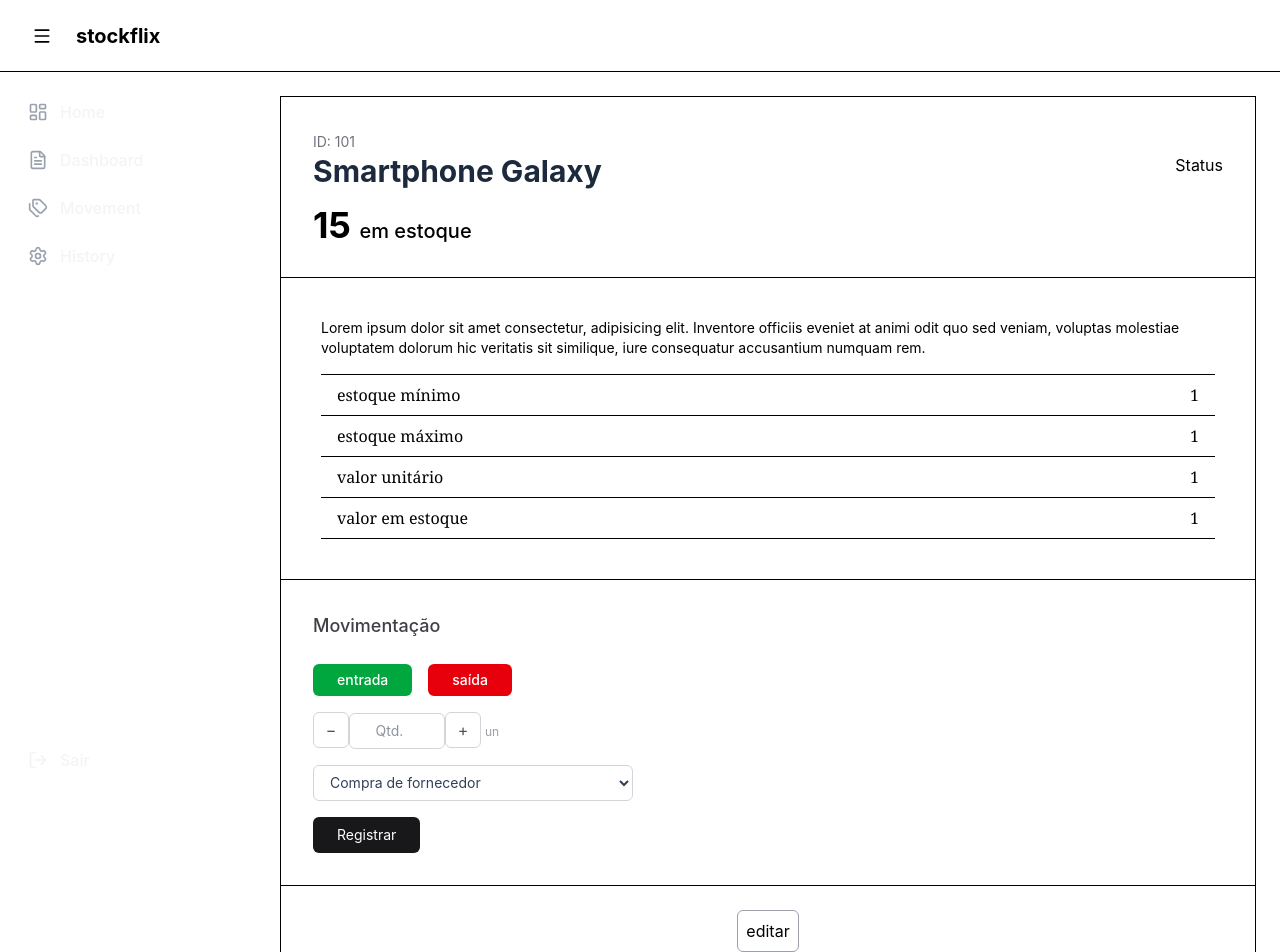
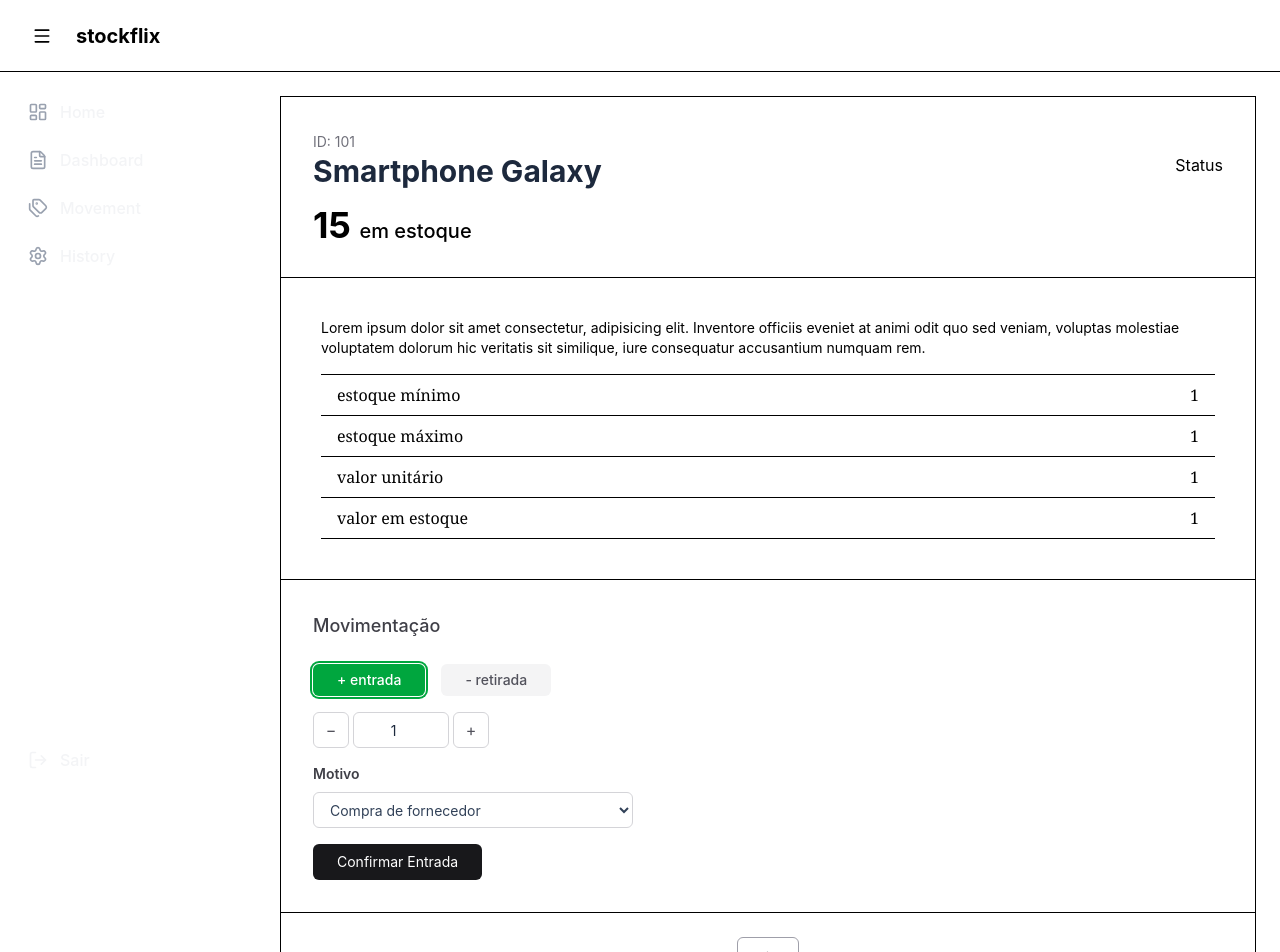
Before and after one commit to omourilo/StockFlix, a React (Vite) app in the folder frontEnd/stockflix/: page /101 in a window 1280 px wide. Shown: the top 952 px of the page. Built offline with nearby package versions, Linux system fonts and the light colour scheme.

Commit message:
feat:adicionando funcionalidade de movimentação de estoque com gestão de estado

```diff
--- a/frontEnd/stockflix/src/Pages/ProductDetail.tsx
+++ b/frontEnd/stockflix/src/Pages/ProductDetail.tsx
@@ -3,13 +3,19 @@ import Header from '../components/Header.tsx'
 import Sidebar from '../components/Sidebar.tsx'
 import Footer from '../components/Footer.tsx'
 import Movement from '../components/Movement.tsx'
-import {useState} from 'react'
-import { produtos } from '../data/constants.ts'
+import { useState } from 'react'
+import { produtos, type Produto } from '../data/constants.ts'
 
 const ProductDetail = () =>{
     const { id } = useParams<{ id: string}>();
-    const produto = produtos.find(p => p.id === Number(id));
-    const [sidebarOpen, setsidebarOpen] = useState(true)
+    const [sidebarOpen, setsidebarOpen] = useState(true);
+
+    const [produto, setProduto] = useState<Produto | undefined>(() =>
+        produtos.find(p => p.id === Number(id))
+    );
+    const [quantidade,setQuantidade] = useState(1);
+    const [tipo,setTipo] = useState <'entrada' | 'saida'>("entrada");
+
     if (!produto) {
     return (
       <>
@@ -23,6 +29,14 @@ const ProductDetail = () =>{
       </>
     );
   }
+
+    const atualizarEstoquePai = (novaQuantidade: number) => {
+            if (produto) {
+                setProduto({ ...produto, quantidade: novaQuantidade });
+            }
+        };
+
+
     return(
         <>
         <div className="flex flex-col min-h-screen">
@@ -67,7 +81,7 @@ const ProductDetail = () =>{
                                 </section>
                             </section>
                             <section className="border-t border-(--borderColor) p-8 ">
-                                <Movement/>
+                                <Movement produtoAtual={produto} onUpdate={atualizarEstoquePai}/>
                             </section>
                             <section className="border-t border-(--borderColor) flex items-center justify-center p-6">
                                 <button className="p-2 border border-zinc-400 cursor-pointer rounded-md">editar</button>
--- a/frontEnd/stockflix/src/components/Movement.tsx
+++ b/frontEnd/stockflix/src/components/Movement.tsx
@@ -1,26 +1,63 @@
-function Movement(){
+import { useState } from "react"
+import { type Produto } from "../data/constants.ts"
+
+interface MovementProps {
+    produtoAtual: Produto;
+    onUpdate: (novaQuantidade: number) => void;
+}
+
+function Movement({produtoAtual, onUpdate }: MovementProps){
+    const [quantidade,setQuantidade] = useState(1);
+
+    const [tipo,setTipo] = useState <'entrada' | 'saida'>("entrada")
+
+    const aumentar = () => setQuantidade(prev=>prev+1);
+    const diminuir = () =>{
+        if (quantidade>1) setQuantidade(prev => prev-1);
+    }
+
+    const registrarMovimentacao = () => {
+        if (quantidade <= 0) return alert("Insira uma quantidade válida");
+
+        const novoEstoque = tipo === 'entrada'
+            ? produtoAtual.quantidade + quantidade
+            : produtoAtual.quantidade - quantidade;
+
+        if (novoEstoque < 0) return alert("Estoque insuficiente!");
+
+        onUpdate(novoEstoque);
+        alert(`Sucesso!`);
+    };
+
     return(
             <>
             <h2 className="text-zinc-700 font-medium text-lg mb-6">Movimentação</h2>
             <section className="flex flex-col gap-4">
                 <section className="flex gap-4">
-                        <button className="px-6 py-1.5 text-sm font-medium rounded-md text-white cursor-pointer bg-green-600 hover:bg-green-700">
-                            entrada
+                        <button onClick={()=> setTipo('entrada')} className={`px-6 py-1.5 text-sm font-medium rounded-md text-white cursor-pointer bg-green-600 hover:bg-green-700 hover:text-white ${tipo === 'entrada' ? 'bg-green-600 text-white ring-2 ring-offset-1 ring-green-600' : 'bg-zinc-100 text-zinc-600'}`}>
+                            + entrada
                         </button>
-                        <button className="px-6 py-1.5 text-sm font-medium rounded-md text-white cursor-pointer bg-red-600 hover:bg-red-700">
-                            saída
+                        <button onClick={()=> setTipo('saida')} className={`px-6 py-1.5 text-sm font-medium rounded-md text-white cursor-pointer bg-red-600 hover:bg-red-700 hover:text-white ${tipo === 'saida' ? 'bg-red-600 text-white ring-2 ring-offset-1 ring-red-600' : 'bg-zinc-100 text-zinc-600'}`}>
+                            - retirada
                         </button>
                     </section>
 
-                    <section>
-                        <button className="w-9 h-9 border border-zinc-300 rounded-md text-zinc-600 hover:bg-zinc-50 transition-colors cursor-pointer">−</button>
-                        <input type="number" min={1} placeholder="Qtd." className="w-24 h-9 border border-zinc-300 rounded-md px-3 text-sm text-center text-slate-800 focus:outline-none focus:border-zinc-500"/>
-                        <button className="w-9 h-9 border border-zinc-300 rounded-md text-zinc-600 hover:bg-zinc-50 transition-colors cursor-pointer">+</button>
-                        <span className="text-xs text-zinc-400 ml-1">un</span>
+                    <section className="flex gap-1">
+                        <button onClick={diminuir} className="w-9 h-9 border border-zinc-300 rounded-md text-zinc-600 hover:bg-zinc-50 transition-colors cursor-pointer">−</button>
+                        <input type="number" min={1} value={quantidade} onChange={(e)=>{
+                            const valor = parseInt(e.target.value);
+                            if (!isNaN(valor) && valor >= 1) {
+                                setQuantidade(valor);
+                            } else if (e.target.value === "") {
+                                setQuantidade(0);
+                            }
+                        }} placeholder="Qtd." className="w-24 h-9 border border-zinc-300 rounded-md px-3 text-sm text-center text-slate-800 focus:outline-none focus:border-zinc-500"/>
+                        <button onClick={aumentar} className="w-9 h-9 border border-zinc-300 rounded-md text-zinc-600 hover:bg-zinc-50 transition-colors cursor-pointer">+</button>
                     </section>
 
                     <section>
-                        <select className="w-full md:w-80 h-9 border border-zinc-300 rounded-md px-3 text-sm text-slate-700 bg-white focus:outline-none focus:border-zinc-500">
+                        <p className="text-sm text-zinc-700 font-semibold">Motivo</p>
+                        <select className="w-full md:w-80 h-9 border mt-2 border-zinc-300 rounded-md px-3 text-sm text-slate-700 bg-white focus:outline-none focus:border-zinc-500">
                             <option value="">Compra de fornecedor</option>
                             <option value="">Devolução de cliente</option>
                             <option value="">Transferência interna</option>
@@ -28,8 +65,8 @@ function Movement(){
                         </select>
                     </section>
                     <section>
-                        <button className="w-fit px-6 py-2 rounded-md text-sm text-white cursor-pointer bg-zinc-900">
-                            Registrar
+                        <button onClick={registrarMovimentacao} className="w-fit px-6 py-2 rounded-md text-sm text-white cursor-pointer bg-zinc-900">
+                            Confirmar {tipo === 'entrada' ? 'Entrada' : 'Retirada'}
                         </button>
                     </section>
                     </section>
```
